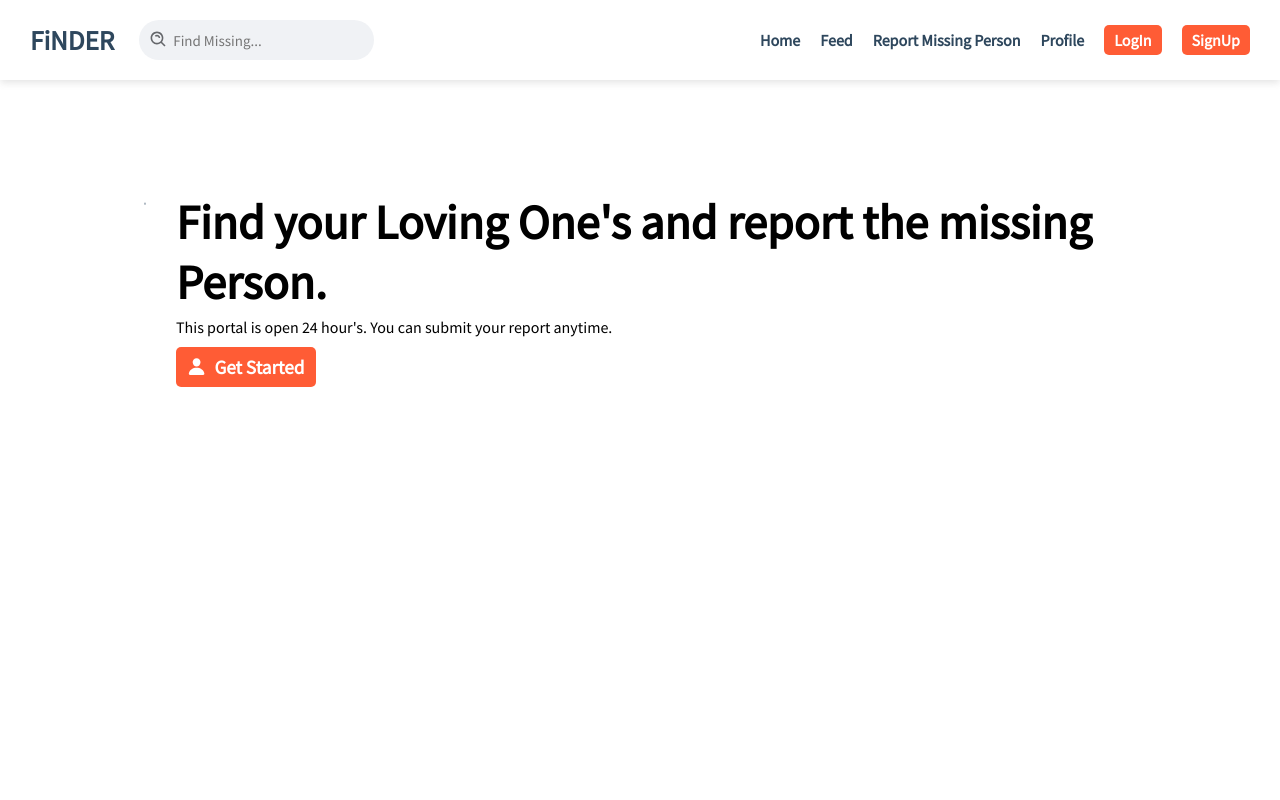
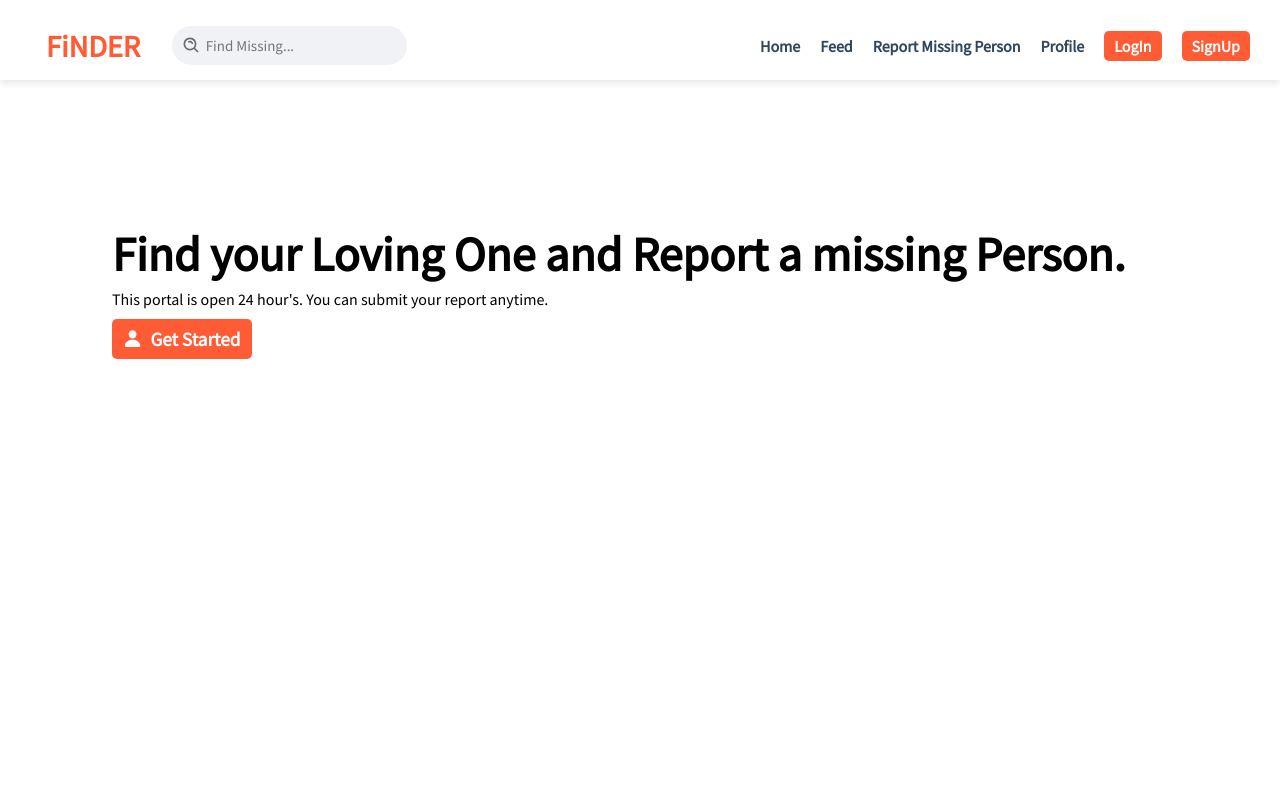
Before and after one commit to ishankmoraiya/Frontx, a React (Create React App) app: page / in a window 1280 px wide. Shown: the top 800 px of the page. Built offline with nearby package versions, Linux system fonts and the light colour scheme.

Commit message:
change in logo

```diff
--- a/src/components/Home/Home.jsx
+++ b/src/components/Home/Home.jsx
@@ -10,14 +10,14 @@ const Home = () => {
       <Header />
       <div className="home">
         <div className="container">
-          <div className="image">
+          {/* <div className="image">
             <img
             src=""
               alt=""
             />
-          </div>
+          </div> */}
           <div className="text">
-            <h2>Find your Loving One's and report the missing Person.</h2>
+            <h2>Find your Loving One and Report a missing Person.</h2>
             <p>
               This portal is open 24 hour's. You can submit your report anytime.
             </p>
--- a/src/components/Home/Home.scss
+++ b/src/components/Home/Home.scss
@@ -7,7 +7,7 @@
         gap: 30px;
         align-items: flex-start;
         padding: 2rem;
-        padding-top: 7rem;
+        padding-top: 9rem;
 
         .image {
             img {
--- a/src/components/Layout/Header/Header.jsx
+++ b/src/components/Layout/Header/Header.jsx
@@ -11,7 +11,7 @@ const Header = () => {
           <div className="circle">
             {/* <img src="images.png" alt="" /> */}
           </div>
-          <p>FiNDER</p>
+          <p className="upper">FiNDER</p>
         </Link>
         <div className="search">
           <BiSearchAlt />
--- a/src/components/Layout/Header/Header.scss
+++ b/src/components/Layout/Header/Header.scss
@@ -12,11 +12,21 @@ header {
   padding: 20px 20px;
 
   .header_left {
-    margin-left: 10px;;
+    margin-left: 10px;
     display: flex;
     align-items: center;
     justify-content: flex-start;
     gap: 25px;
+     .upper {
+            display: flex;
+            padding: 6.5px;
+            padding-left: 1rem;
+            align-items: center;
+            font-size: 1.9rem;
+            font-weight: bold;
+            color: #ff5c35;
+            // border-bottom: 1px solid rgb(214, 217, 220);
+        }
 
     a {
       display: flex;
@@ -35,6 +45,7 @@ header {
         font-weight: 600;
         color: #2e475d;
       }
+
     }
 
     .search {
--- a/src/components/Report/Report.jsx
+++ b/src/components/Report/Report.jsx
@@ -1,8 +1,18 @@
-// import React from "react";
+import React from "react";
 // import { Link } from "react-router-dom";
 import "./Report.scss";
 
 function Report() {
-  return ;
+  return (
+    <div classname="report-div">
+      <div className="firstdiv">
+
+
+      </div>
+      <div className="secdiv">
+        <h1>hello</h1>
+      </div>
+    </div>
+  );
 }
 export default Report;
--- a/src/components/Report/Report.scss
+++ b/src/components/Report/Report.scss
@@ -0,0 +1,27 @@
+.report-div{
+    display: flex;
+    width: 100%;
+    height: 100vh;
+    .firstdiv{
+        width: 50%;;
+        display: flex;
+        height: 100vh;
+        overflow: auto;
+
+    }
+    .secdiv{
+        width: 50%;
+        height: 100vh;;
+        display: flex;
+        flex-direction: column;
+        justify-content: center;
+        align-items: center;
+        width: 50%;
+        color: white;
+        background: linear-gradient(90deg, #fc575e 0%, #f7b42c 100%);
+
+    }
+
+
+
+}
```
